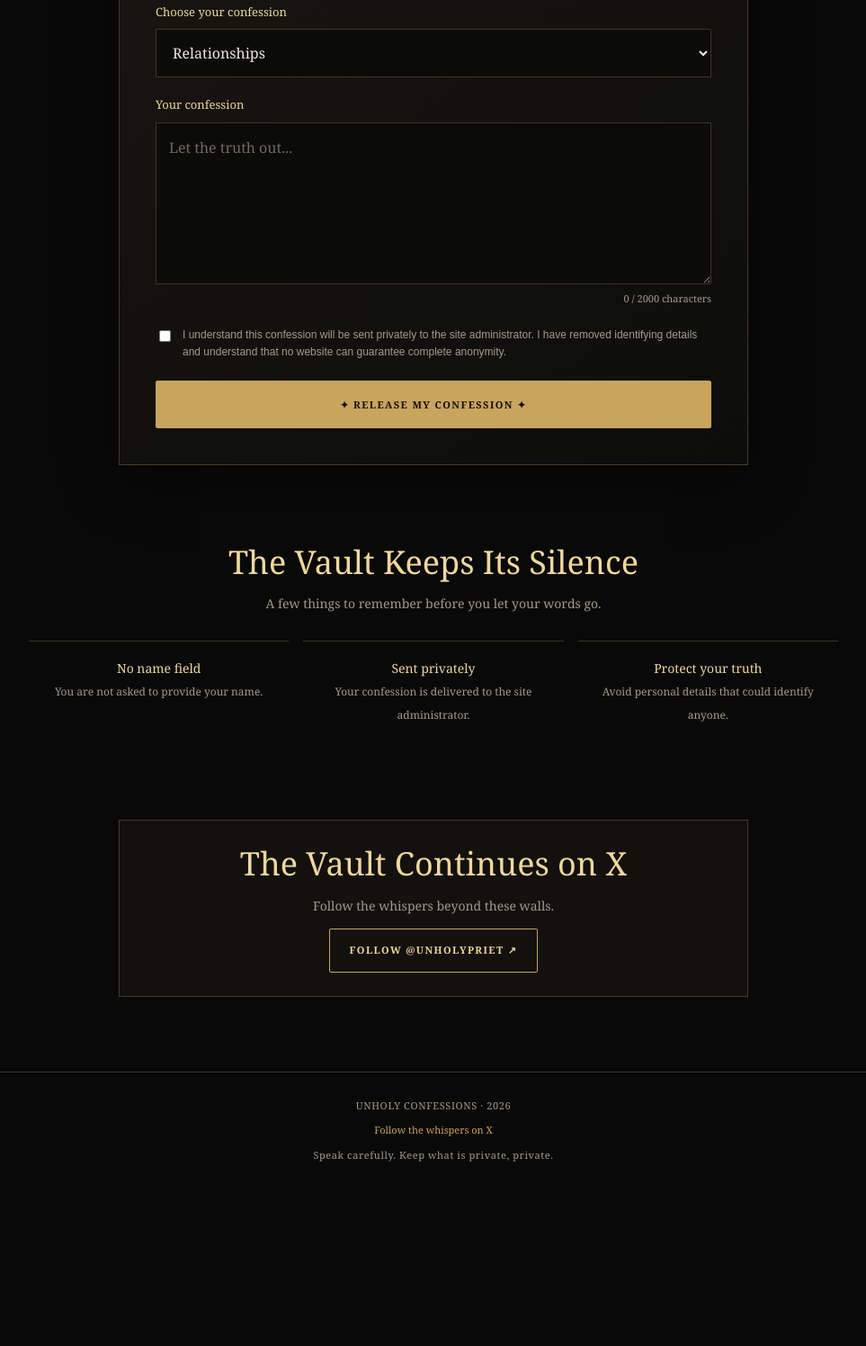
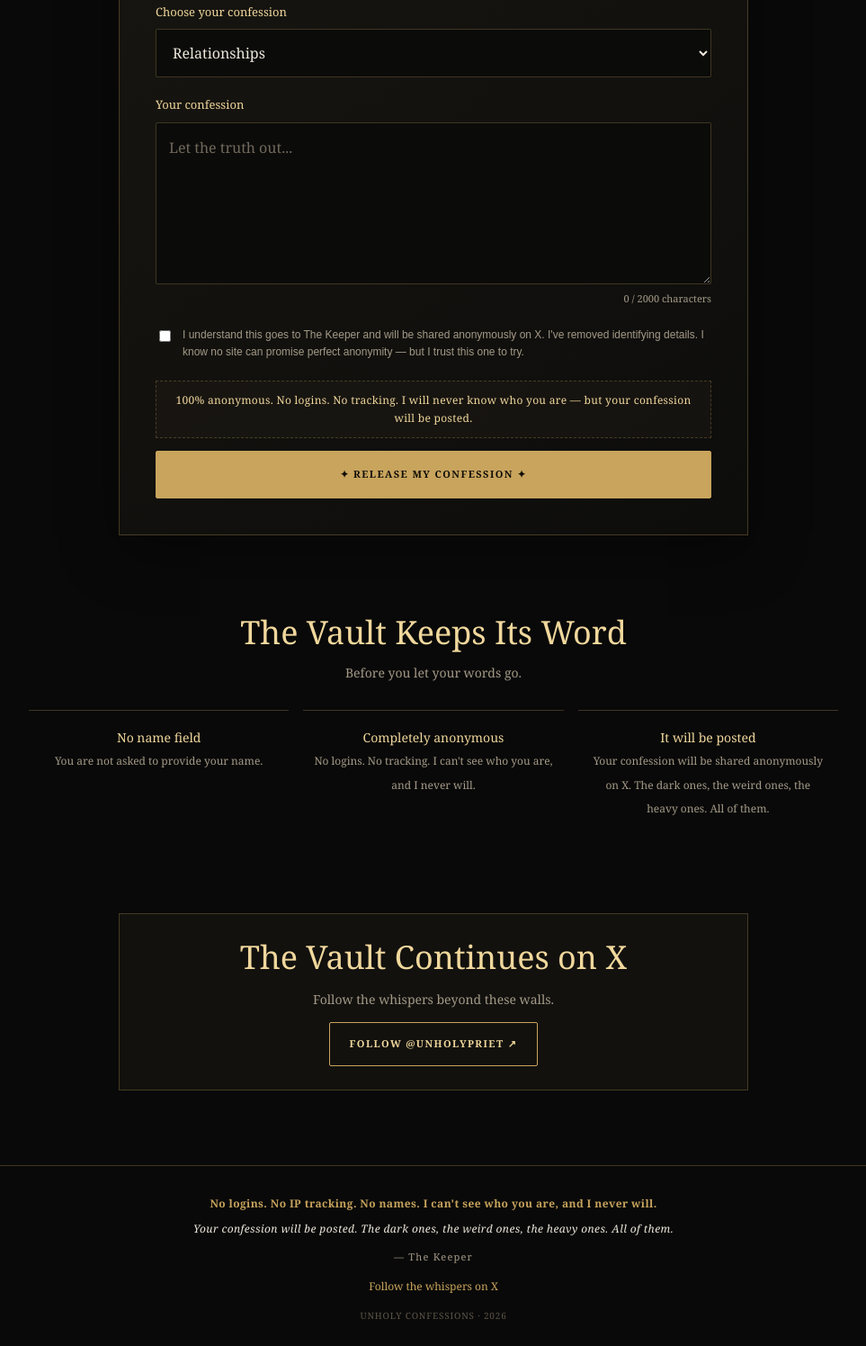
Before and after one commit to zioneddie/unholy-confessions, a website: page index.html in a window 1280 px wide. Shown: the part 1296-2792 px from the top of the page at 90% size, without its empty margins (158-1121 px from the left). Before the commit the page ends 2617 px from the top, so only its background shows below. Drawn offline with Linux system fonts and the light colour scheme.

Commit message:
Revise footer and success message for clarity
Updated footer and success overlay content for anonymity and clarity.

```diff
--- a/index.html
+++ b/index.html
@@ -32,10 +32,16 @@ select,textarea{display:block;width:100%;padding:14px;border:1px solid var(--bor
 select{min-height:48px}textarea{min-height:180px;resize:vertical;line-height:1.7}select:focus,textarea:focus{border-color:var(--gold);box-shadow:0 0 0 2px #c8a45d18}textarea::placeholder{color:#71695b}
 .field-hint{text-align:right;color:var(--muted);font-size:11px;margin-top:7px}
 .consent-row{display:flex;align-items:flex-start;gap:10px;margin:22px 0;color:var(--muted);font:12px/1.6 Arial,sans-serif}.consent-row input{margin-top:4px;accent-color:var(--gold);flex:0 0 auto}
+.anon-promise{text-align:center;color:var(--gold-light);font-size:12px;line-height:1.65;margin:0 0 14px;padding:11px 14px;border:1px dashed var(--border);letter-spacing:.3px;background:#c8a45d08}
 .submit-button{width:100%;min-height:53px}.status{display:none;margin-top:16px;padding:12px 14px;border:1px solid var(--border);font:13px/1.5 Arial,sans-serif;overflow-wrap:anywhere}.status.visible{display:block}.status.error{color:var(--danger);border-color:#e38d8360}.status.info{color:var(--gold-light)}
 .privacy-grid{display:grid;grid-template-columns:repeat(3,minmax(0,1fr));gap:16px;margin-top:26px}.privacy-item{text-align:center;padding:18px 12px;border-top:1px solid var(--border)}.privacy-item strong{display:block;color:var(--gold-light);font-weight:normal;font-size:14px}.privacy-item span{color:var(--muted);font-size:12px}
 .x-panel{max-width:700px;margin:auto;padding:26px;text-align:center;border:1px solid var(--border);background:#12110e}.x-panel p{color:var(--muted);font-size:14px}
-.footer{margin-top:40px;padding:28px 0;border-top:1px solid var(--border);text-align:center;color:var(--muted);font-size:11px;letter-spacing:.6px}.footer-link{margin-top:9px;letter-spacing:0}.footer a{color:var(--gold);text-decoration:none}
+.footer{margin-top:40px;padding:32px 0 26px;border-top:1px solid var(--border);text-align:center;color:var(--muted);font-size:12px;letter-spacing:.4px}
+.footer-keeper-line{color:var(--gold);font-size:12px;font-weight:bold;letter-spacing:.4px;margin-bottom:8px}
+.footer-promise-line{color:var(--text);font-size:12px;font-style:italic;margin-bottom:12px;line-height:1.7}
+.footer-sig{color:var(--muted);font-size:11px;letter-spacing:1.2px;margin-bottom:14px}
+.footer-link{margin-top:10px;letter-spacing:0}.footer a{color:var(--gold);text-decoration:none}
+.footer-meta{margin-top:14px;color:#5e5648;font-size:10px;letter-spacing:.8px}
 .overlay{position:fixed;inset:0;z-index:20;display:none;align-items:center;justify-content:center;padding:18px;background:rgba(0,0,0,.84);backdrop-filter:blur(7px);overflow:auto}.overlay.open{display:flex}
 .success-card{position:relative;width:min(100%,470px);min-height:440px;overflow:hidden;padding:30px 22px 28px;border:1px solid var(--gold);background:radial-gradient(ellipse at 50% 100%,#242013 0%,#12110e 65%);text-align:center;box-shadow:0 0 55px #c8a45d16}
 .success-card h2{position:relative;z-index:3;color:var(--gold-light);font-size:clamp(25px,6vw,32px);font-weight:normal;margin:10px 0}.success-card p{position:relative;z-index:3;color:var(--muted);font-size:14px;margin:0 auto 20px;max-width:320px}.success-sigil{position:relative;z-index:3;color:var(--gold);font-size:24px}
@@ -63,13 +69,20 @@ select{min-height:48px}textarea{min-height:180px;resize:vertical;line-height:1.7
 <form id="confession-form" novalidate>
 <label class="field-label" for="category">Choose your confession</label><select id="category" name="category" required><option value="Relationships">Relationships</option><option value="Dark secrets">Dark secrets</option><option value="Regrets">Regrets</option><option value="Moral dilemmas">Moral dilemmas</option><option value="Other">Other</option></select>
 <label class="field-label" for="confession">Your confession</label><textarea id="confession" name="confession" minlength="10" maxlength="2000" placeholder="Let the truth out..." required></textarea><div class="field-hint"><span id="count">0</span> / 2000 characters</div>
-<label class="consent-row" for="consent"><input id="consent" name="consent" type="checkbox" required><span>I understand this confession will be sent privately to the site administrator. I have removed identifying details and understand that no website can guarantee complete anonymity.</span></label>
+<label class="consent-row" for="consent"><input id="consent" name="consent" type="checkbox" required><span>I understand this goes to The Keeper and will be shared anonymously on X. I've removed identifying details. I know no site can promise perfect anonymity — but I trust this one to try.</span></label>
+<p class="anon-promise">100% anonymous. No logins. No tracking. I will never know who you are — but your confession will be posted.</p>
 <button id="submit-button" class="button submit-button" type="submit">✦ Release My Confession ✦</button><div id="status" class="status" role="status" aria-live="polite"></div></form></div></section>
-<section class="section container"><h2 class="section-heading">The Vault Keeps Its Silence</h2><p class="section-intro">A few things to remember before you let your words go.</p><div class="privacy-grid"><div class="privacy-item"><strong>No name field</strong><span>You are not asked to provide your name.</span></div><div class="privacy-item"><strong>Sent privately</strong><span>Your confession is delivered to the site administrator.</span></div><div class="privacy-item"><strong>Protect your truth</strong><span>Avoid personal details that could identify anyone.</span></div></div></section>
+<section class="section container"><h2 class="section-heading">The Vault Keeps Its Word</h2><p class="section-intro">Before you let your words go.</p><div class="privacy-grid"><div class="privacy-item"><strong>No name field</strong><span>You are not asked to provide your name.</span></div><div class="privacy-item"><strong>Completely anonymous</strong><span>No logins. No tracking. I can't see who you are, and I never will.</span></div><div class="privacy-item"><strong>It will be posted</strong><span>Your confession will be shared anonymously on X. The dark ones, the weird ones, the heavy ones. All of them.</span></div></div></section>
 <section class="section container"><div class="x-panel"><h2 class="section-heading">The Vault Continues on X</h2><p>Follow the whispers beyond these walls.</p><a class="button outline" href="https://x.com/UnholyPriet" target="_blank" rel="noopener noreferrer">Follow @UnholyPriet ↗</a></div></section>
 </main>
-<footer class="footer"><div class="container"><div>UNHOLY CONFESSIONS · <span id="year"></span></div><div class="footer-link"><a href="https://x.com/UnholyPriet" target="_blank" rel="noopener noreferrer">Follow the whispers on X</a></div><div style="margin-top:10px">Speak carefully. Keep what is private, private.</div></div></footer>
-<div id="success-overlay" class="overlay" role="dialog" aria-modal="true" aria-labelledby="success-title" aria-describedby="success-message"><div class="success-card"><div class="success-sigil">✦</div><h2 id="success-title">Confession Released</h2><p id="success-message">Your words have entered the Vault. May the weight feel lighter now.</p><div class="garden" aria-label="Three flowers bloom in celebration">
+<footer class="footer"><div class="container">
+<div class="footer-keeper-line">No logins. No IP tracking. No names. I can't see who you are, and I never will.</div>
+<div class="footer-promise-line">Your confession will be posted. The dark ones, the weird ones, the heavy ones. All of them.</div>
+<div class="footer-sig">— The Keeper</div>
+<div class="footer-link"><a href="https://x.com/UnholyPriet" target="_blank" rel="noopener noreferrer">Follow the whispers on X</a></div>
+<div class="footer-meta">UNHOLY CONFESSIONS · <span id="year"></span></div>
+</div></footer>
+<div id="success-overlay" class="overlay" role="dialog" aria-modal="true" aria-labelledby="success-title" aria-describedby="success-message"><div class="success-card"><div class="success-sigil">✦</div><h2 id="success-title">Confession Released</h2><p id="success-message">Your words have entered the Vault. They will be shared anonymously on X. You will be witnessed, not known.</p><div class="garden" aria-label="Three flowers bloom in celebration">
 <div class="flower-plant"><div class="stem"></div><div class="leaf"></div><div class="leaf right"></div><div class="bloom"><i class="petal"></i><i class="petal"></i><i class="petal"></i><i class="petal"></i><i class="petal"></i><i class="petal"></i><i class="flower-center"></i></div></div>
 <div class="flower-plant"><div class="stem"></div><div class="leaf"></div><div class="leaf right"></div><div class="bloom"><i class="petal"></i><i class="petal"></i><i class="petal"></i><i class="petal"></i><i class="petal"></i><i class="petal"></i><i class="flower-center"></i></div></div>
 <div class="flower-plant"><div class="stem"></div><div class="leaf"></div><div class="leaf right"></div><div class="bloom"><i class="petal"></i><i class="petal"></i><i class="petal"></i><i class="petal"></i><i class="petal"></i><i class="petal"></i><i class="flower-center"></i></div></div></div><div class="success-actions"><button id="close-success" class="button outline" type="button">Return to the Vault</button></div></div></div>
```
